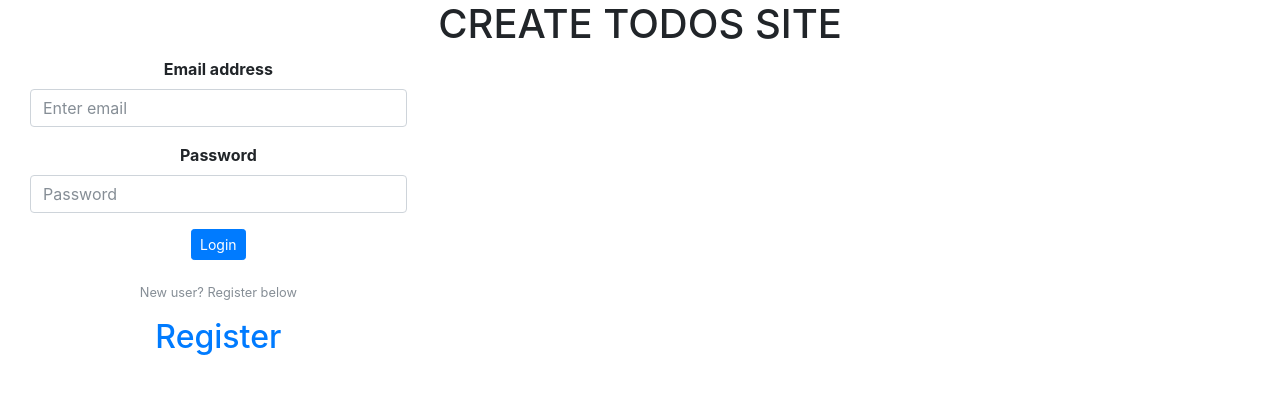
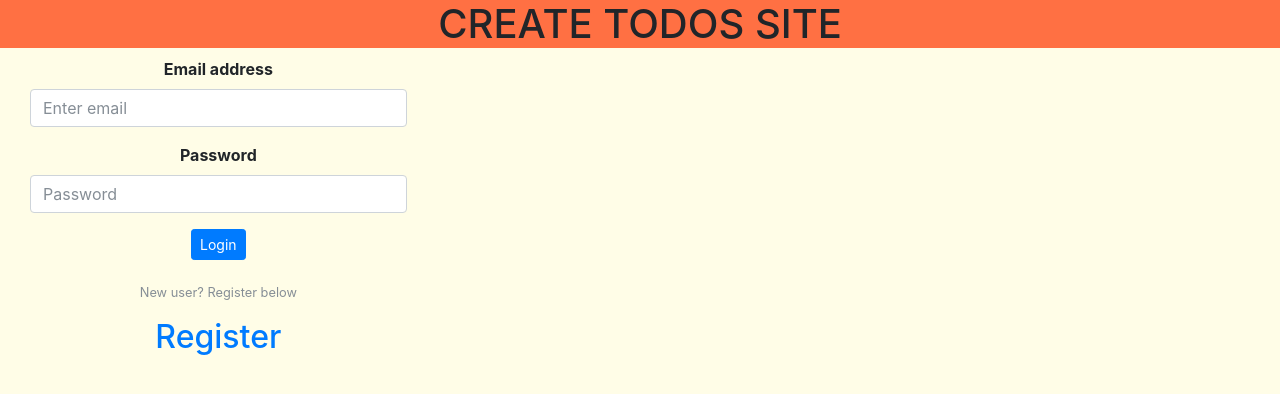
Before and after one commit to Balakrishnan-Venkatesan/finalProject, a PHP site: page /index.php in a window 1280 px wide. Shown: the top 394 px of the page. Run offline with PHP 8.4, Linux system fonts and the light colour scheme; some libraries are stand-ins or nearby versions.

Commit message:
bootstrap edits

```diff
--- a/mvc/core/database/model.php
+++ b/mvc/core/database/model.php
@@ -9,7 +9,7 @@ abstract class model
     public function save()
     {
         if($this->validate() == FALSE) {
-            echo 'validation failed';
+            echo '<br>validation failed';
             exit;
         }
 
--- a/mvc/pages/header.php
+++ b/mvc/pages/header.php
@@ -8,6 +8,14 @@
 
     <!-- Bootstrap CSS -->
     <link rel="stylesheet" href="https://maxcdn.bootstrapcdn.com/bootstrap/4.0.0-beta.2/css/bootstrap.min.css" integrity="sha384-PsH8R72JQ3SOdhVi3uxftmaW6Vc51MKb0q5P2rRUpPvrszuE4W1povHYgTpBfshb" crossorigin="anonymous">
+  <style>
+  h1 {
+    background-color: #FF7043;
+  }
+  body {
+    background-color: #FFFDE7;
+  }
+  </style>
   </head>
   <body>
 
```
